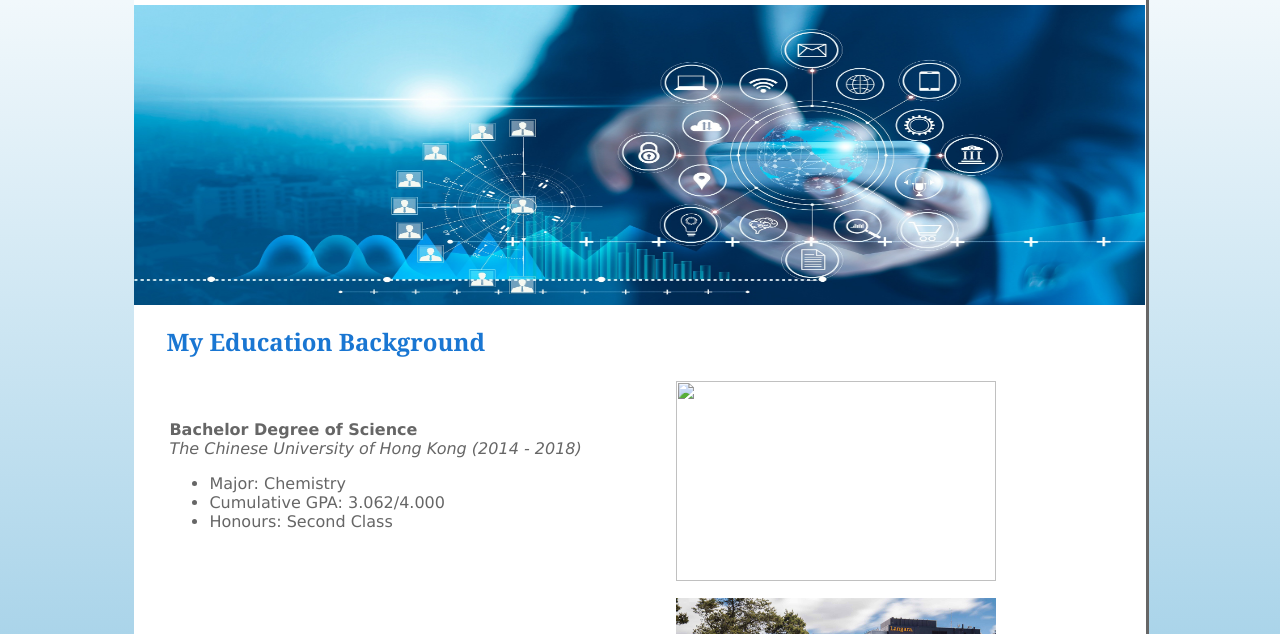
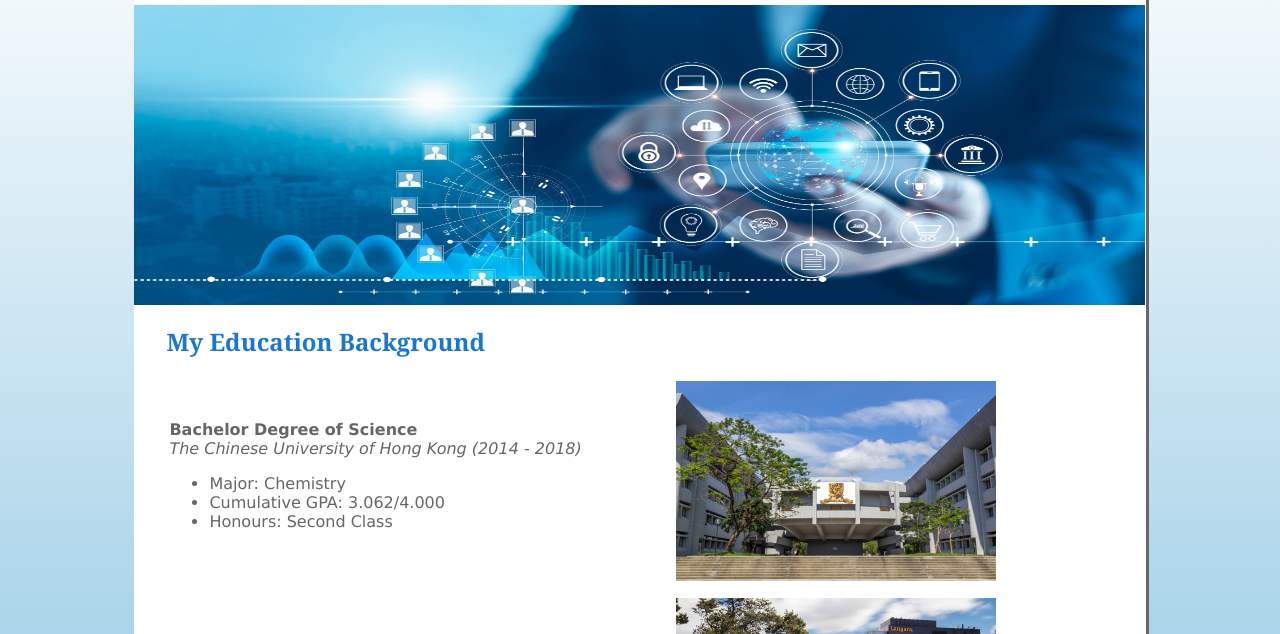
Before and after one commit to kng72/kng72.github.io, a plain HTML site: page education.html in a window 1280 px wide. Shown: the part 123-757 px from the top of the page. Drawn offline with Linux system fonts and the light colour scheme.

Commit message:
Update educaton.html

```diff
--- a/education.html
+++ b/education.html
@@ -27,7 +27,7 @@
                     </ul>
                 </td>
                 <td>
-                    <img src="image/cuhk.jpg" height= "200" width= "320"/>
+                    <img src="image/cuhk.png" height= "200" width= "320"/>
                 </td>
             </tr>
             <tr>
```
